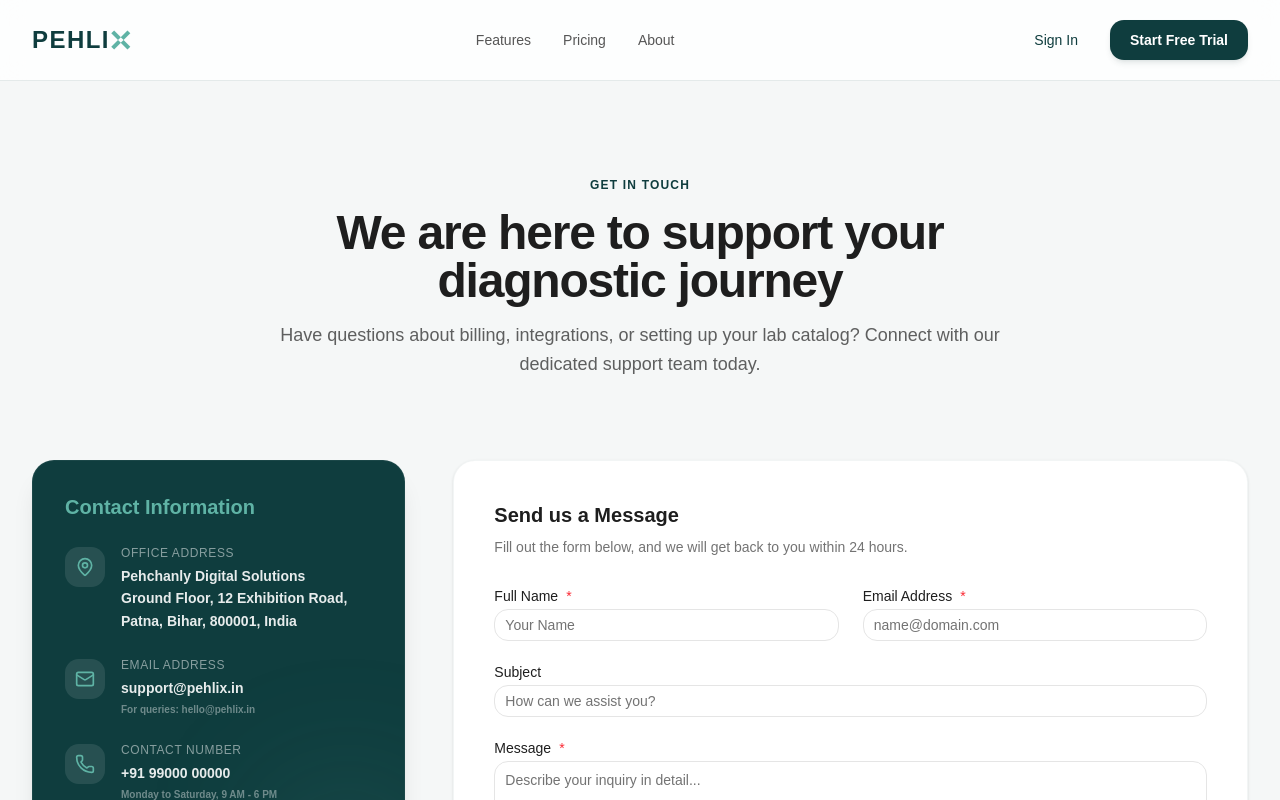
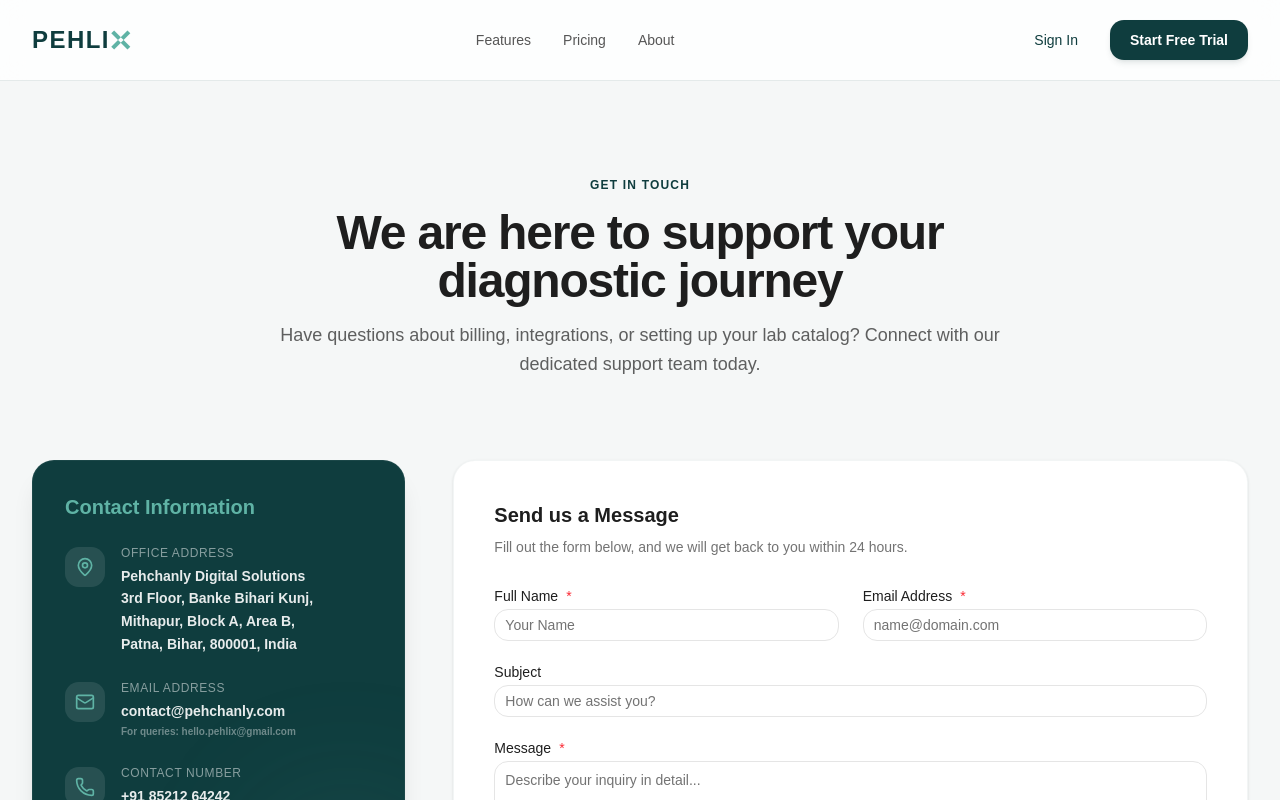
Before and after one commit to buildwithaman01/pehlix-app, a Next.js app: page /contact in a window 1280 px wide. Shown: the top 800 px of the page. Built offline with nearby package versions, Linux system fonts and the light colour scheme; a web font is replaced by a local one.

Commit message:
fix(compliance): update company address and contact email according to Udyam certificate

```diff
--- a/app/(marketing)/contact/page.jsx
+++ b/app/(marketing)/contact/page.jsx
@@ -58,7 +58,8 @@ export default function ContactPage() {
                     <p className="text-xs text-white/50 font-medium uppercase tracking-wider">Office Address</p>
                     <p className="text-sm font-semibold leading-relaxed mt-1 text-white/90">
                       Pehchanly Digital Solutions<br />
-                      Ground Floor, 12 Exhibition Road,<br />
+                      3rd Floor, Banke Bihari Kunj,<br />
+                      Mithapur, Block A, Area B,<br />
                       Patna, Bihar, 800001, India
                     </p>
                   </div>
@@ -71,8 +72,8 @@ export default function ContactPage() {
                   <div>
                     <p className="text-xs text-white/50 font-medium uppercase tracking-wider">Email Address</p>
                     <p className="text-sm font-semibold leading-relaxed mt-1 text-white/90">
-                      <a href="mailto:support@pehlix.in" className="hover:text-[#5FB3A5] transition-colors">support@pehlix.in</a>
-                      <span className="block text-[10px] text-white/40 mt-0.5">For queries: hello@pehlix.in</span>
+                      <a href="mailto:contact@pehchanly.com" className="hover:text-[#5FB3A5] transition-colors">contact@pehchanly.com</a>
+                      <span className="block text-[10px] text-white/40 mt-0.5">For queries: hello.pehlix@gmail.com</span>
                     </p>
                   </div>
                 </div>
@@ -84,7 +85,7 @@ export default function ContactPage() {
                   <div>
                     <p className="text-xs text-white/50 font-medium uppercase tracking-wider">Contact Number</p>
                     <p className="text-sm font-semibold leading-relaxed mt-1 text-white/90">
-                      <a href="tel:+919900000000" className="hover:text-[#5FB3A5] transition-colors">+91 99000 00000</a>
+                      <a href="tel:+918521264242" className="hover:text-[#5FB3A5] transition-colors">+91 85212 64242</a>
                       <span className="block text-[10px] text-white/40 mt-0.5">Monday to Saturday, 9 AM - 6 PM</span>
                     </p>
                   </div>
--- a/app/(marketing)/privacy/page.jsx
+++ b/app/(marketing)/privacy/page.jsx
@@ -105,7 +105,7 @@ export default function PrivacyPolicyPage() {
           <div className="space-y-4">
             <h2 className="text-xl font-bold text-[#1E1E1E]">5. Your Rights & Contacts</h2>
             <p>
-              Labs and patients can request records rectification or deletion. Since Pehlix processes patient data on behalf of labs, patients should contact their diagnostic laboratory directly. Laboratories can direct any data protection requests to our compliance officer at <a href="mailto:support@pehlix.in" className="text-[#0F3D3E] font-semibold hover:underline">support@pehlix.in</a>.
+              Labs and patients can request records rectification or deletion. Since Pehlix processes patient data on behalf of labs, patients should contact their diagnostic laboratory directly. Laboratories can direct any data protection requests to our compliance officer at <a href="mailto:contact@pehchanly.com" className="text-[#0F3D3E] font-semibold hover:underline">contact@pehchanly.com</a>.
             </p>
           </div>
         </div>
--- a/app/(marketing)/refund/page.jsx
+++ b/app/(marketing)/refund/page.jsx
@@ -82,7 +82,7 @@ export default function RefundPolicyPage() {
           <div className="space-y-4">
             <h2 className="text-xl font-bold text-[#1E1E1E]">4. Support Desk</h2>
             <p>
-              For any billing inquiries, payment disputes, or subscription cancellation assistance, please contact our billing support desk at <a href="mailto:support@pehlix.in" className="text-[#0F3D3E] font-semibold hover:underline">support@pehlix.in</a>.
+              For any billing inquiries, payment disputes, or subscription cancellation assistance, please contact our billing support desk at <a href="mailto:contact@pehchanly.com" className="text-[#0F3D3E] font-semibold hover:underline">contact@pehchanly.com</a>.
             </p>
           </div>
         </div>
--- a/app/(marketing)/terms/page.jsx
+++ b/app/(marketing)/terms/page.jsx
@@ -92,7 +92,7 @@ export default function TermsOfServicePage() {
               These Terms are governed by and construed in accordance with the laws of India. Any disputes arising out of these Terms shall be subject to the exclusive jurisdiction of the courts located in Patna, Bihar, India.
             </p>
             <p>
-              For legal inquiries or terms clarification, contact our compliance desk at <a href="mailto:support@pehlix.in" className="text-[#0F3D3E] font-semibold hover:underline">support@pehlix.in</a>.
+              For legal inquiries or terms clarification, contact our compliance desk at <a href="mailto:contact@pehchanly.com" className="text-[#0F3D3E] font-semibold hover:underline">contact@pehchanly.com</a>.
             </p>
           </div>
         </div>
```
